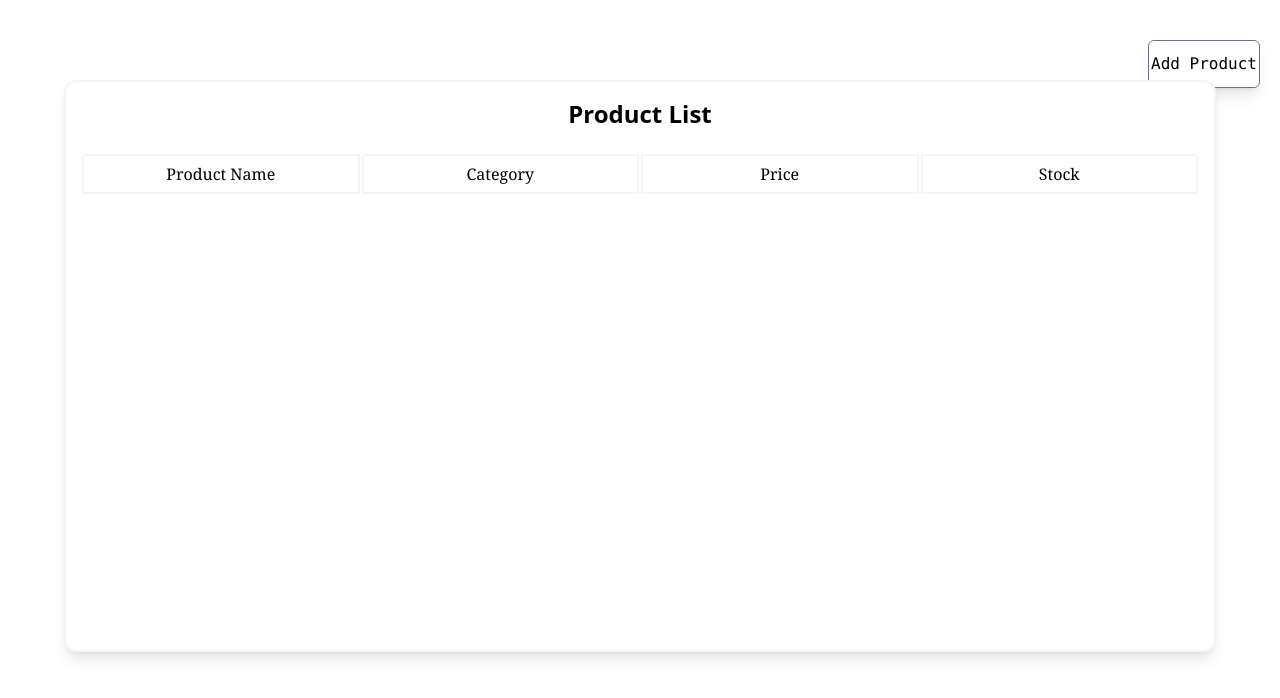
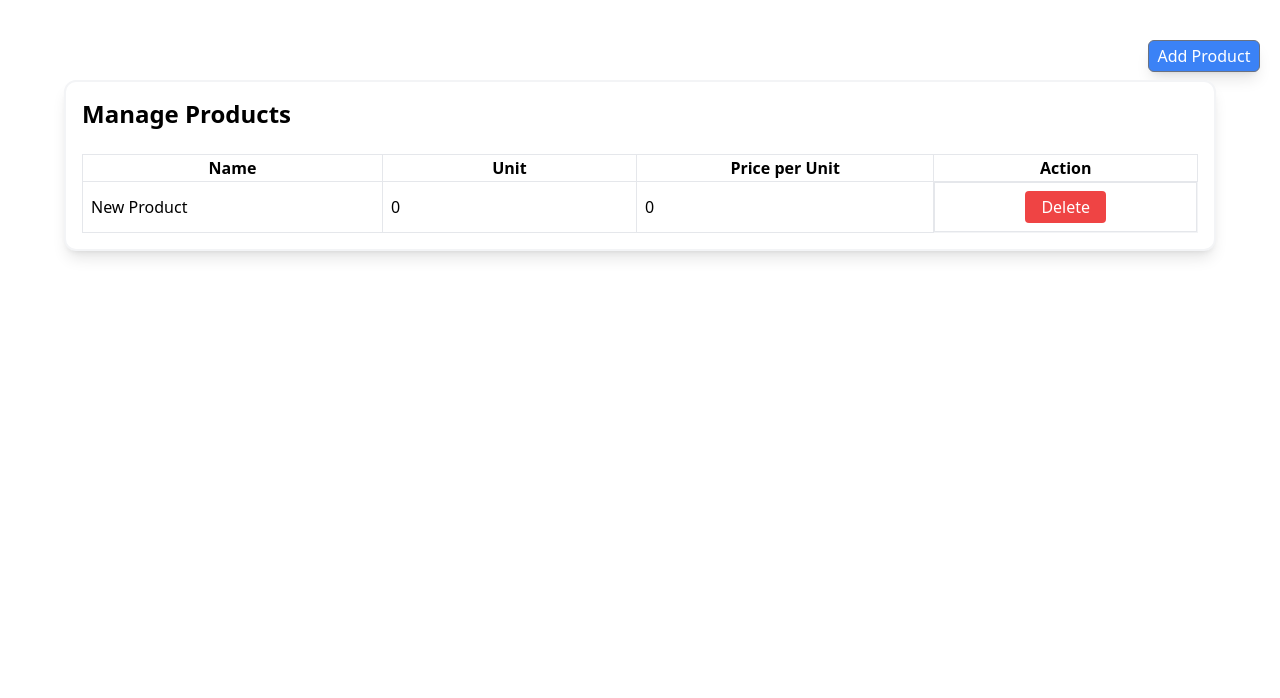
Before and after one commit to Salmanalfariz415/Grocery-Store-System, a Python web app: template templates/products.html in a window 1280 px wide. Shown: the top 698 px of the page. Run offline with Jinja, Linux system fonts and the light colour scheme; the template is opened without the code that fills it, so the values that code supplies are empty; some libraries are stand-ins or nearby versions.

Commit message:
Added Customizable tables for managing products

```diff
--- a/static/script.js
+++ b/static/script.js
@@ -1,6 +1,52 @@
 const add = document.getElementById('Add_Product');
-const table = document.getElementById('table');
+const table = document.getElementById('tableBody');
 
-add.addEventListener('click', function() {
-    table.append
+add.addEventListener('click', function () {
+  addRow();
 });
+
+function addRow() {
+  const row = document.createElement("tr");
+
+  row.innerHTML = `
+    <td class="border p-2" contenteditable="true">New Product</td>
+    <td class="border p-2" contenteditable="true">0</td>
+    <td class="border p-2" contenteditable="true">0</td>
+    <td class="border p-2 flex justify-center items-center">
+      <button class="bg-red-500 text-white px-4 py-1 rounded delete-btn">
+        Delete
+      </button>
+    </td>
+  `;
+
+  table.appendChild(row);
+}
+
+table.addEventListener("click", function (e) {
+  if (e.target.classList.contains("delete-btn")) {
+    const row = e.target.closest("tr");
+
+    // Check if it's the first row
+    if (row === table.firstElementChild) {
+      // Reset the first row
+      row.innerHTML = `
+        <td class="border-2 p-2" contenteditable="true">New Product</td>
+        <td class="border-2 p-2" contenteditable="true">0</td>
+        <td class="border-2 p-2" contenteditable="true">0</td>
+        <td class="border-2 flex justify-center items-center p-2">
+          <button class="bg-red-500 text-white px-4 py-1 rounded delete-btn">
+            Delete
+          </button>
+        </td>
+      `;
+    } else {
+      // Delete other rows
+      row.remove();
+    }
+  }
+ });
+// The key change is checking if (row === table.firstElementChild) to determine if it's the first row, then either resetting it or deleting it accordingly. This way:
+
+// First row: Clicking Delete resets the content back to defaults
+// Other rows: Clicking Delete removes them completely
+// Claude is AI and can make mistakes. Please double-check responses.
--- a/templates/products.html
+++ b/templates/products.html
@@ -5,41 +5,42 @@
   <meta name="viewport" content="width=device-width, initial-scale=1.0">
   <title>Product List</title>
   <script src="https://cdn.tailwindcss.com"></script>
-  <script src="../static/script.js"></script>
+  <script src="../static/script.js" defer></script>
 
 </head>
 
 <body class="bg-gray-40">
-    <button id="Add_Product" class="absolute top-10 right-5 w-[7rem] h-[3rem]
+    <button id="Add_Product" class="absolute top-10 right-5 w-[7rem] min-h-8
                                  border border-gray-500 flex
                                  justify-center items-center
                                  rounded-md shadow-lg
-                                 font-mono">Add Product</button>
+                                 font-sans bg-blue-500 text-white">Add Product</button>
 
   <div class="relative bg-white max-w-6xl mx-auto p-4 mt-20 border-2 border-gray-100 rounded-xl shadow-lg">
 
-    <h1 class="text-2xl font-bold text-center mb-6">Product List</h1>
+    <h1 class="text-2xl font-bold  mb-6">Manage Products</h1>
 
-    <div class="grid grid-cols-1 md:grid-cols-3 lg:grid-cols-4 gap-0.5 min-h-[30rem] " id="table">
+        <table class="w-full border">
+          <thead>
+            <th class="border border-gray-200">Name</th>
+            <th class="border border-gray-200 min-w-24">Unit</th>
+            <th class="border border-gray-200 ">Price per Unit</th>
+            <th class="border border-gray-200">Action</th>
+          </thead>
+          <tbody id="tableBody">
+            <tr>
+              <td class="border p-2" contenteditable="true">New Product</td>
+              <td class="border p-2" contenteditable="true">0</td>
+              <td class="border p-2" contenteditable="true">0</td>
+              <td class="border flex justify-center items-center p-2 ">
+                <button class="bg-red-500 text-white px-4 py-1 rounded delete-btn">Delete</button>
+              </td>
+            </tr>
+          </tbody>
+        </table>
 
-      <div class="font-serif flex items-center justify-center border-2 border-gray-100 row-span-1 max-h-[2.5rem]">
-        Product Name
-      </div>
-
-      <div class="font-serif flex items-center justify-center border-2 border-gray-100 row-span-1 max-h-[2.5rem]">
-        Category
-      </div>
-
-      <div class="font-serif flex items-center justify-center border-2 border-gray-100 row-span-1 max-h-[2.5rem]">
-        Price
-      </div>
-
-      <div class="font-serif flex items-center justify-center border-2 border-gray-100 row-span-1 max-h-[2.5rem]">
-        Stock
-      </div>
 
     </div>
-  </div>
 
 </body>
 </html>
```
